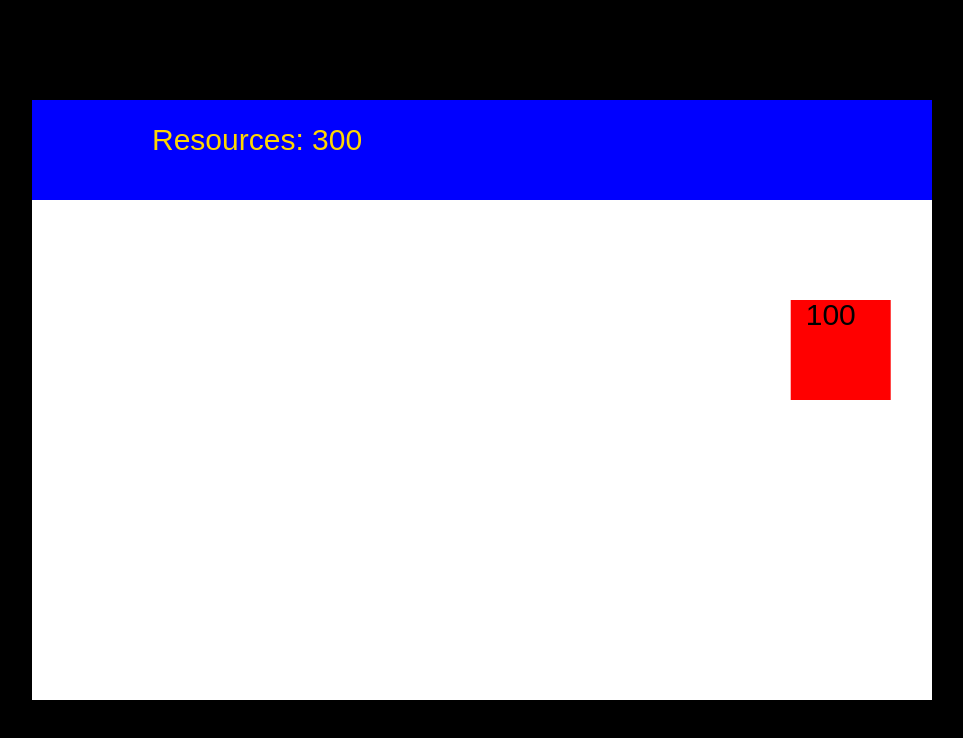
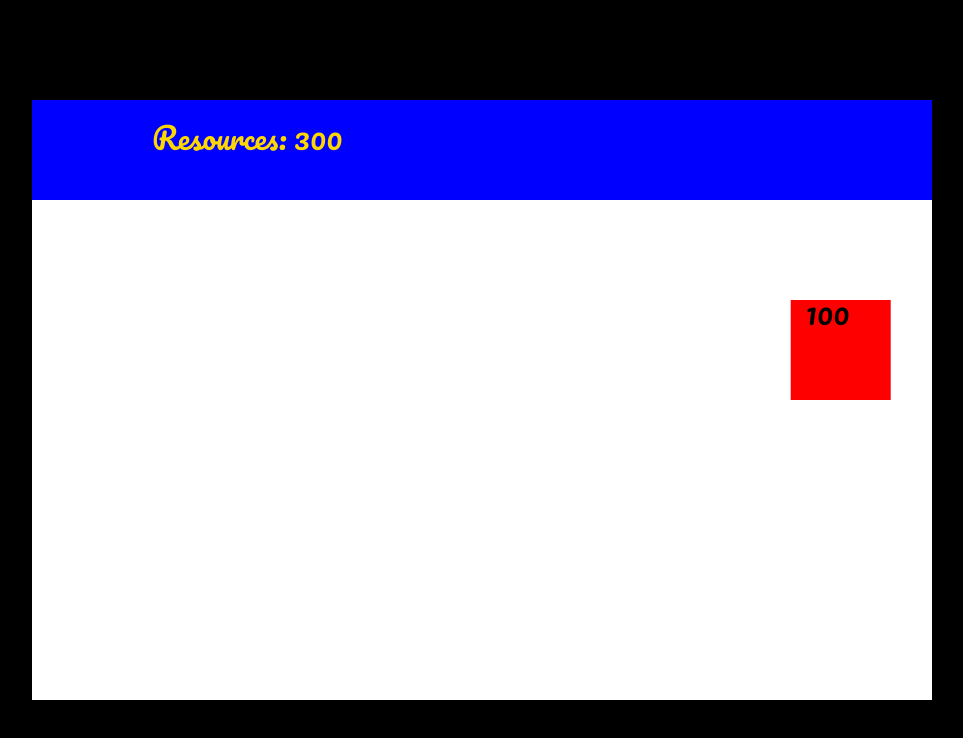
Before and after one commit to halflemonpie/Fish-VS-Sea-Monster, a plain HTML site: page index.html in a window 1280 px wide. Shown: the whole page, without its empty margins (158-1121 px from the left). Drawn offline with Linux system fonts and the light colour scheme.

Commit message:
change font family

```diff
--- a/index.html
+++ b/index.html
@@ -6,6 +6,9 @@
     <meta name="viewport" content="width=device-width, initial-scale=1.0">
     <title>Fish VS Sea Monster</title>
     <link rel="stylesheet" href="./style.css">
+    <link rel="preconnect" href="https://fonts.googleapis.com">
+    <link rel="preconnect" href="https://fonts.gstatic.com" crossorigin>
+    <link href="https://fonts.googleapis.com/css2?family=Pacifico&display=swap" rel="stylesheet">
 </head>
 <body>
     <canvas id="canvas1"></canvas>
--- a/script.js
+++ b/script.js
@@ -108,7 +108,7 @@ class Defender {
     ctx.fillRect(this.x, this.y, this.width, this.height);
     ctx.fillStyle = "gold";
     // display for health
-    ctx.font = "30px Arial";
+    ctx.font = "30px Pacifico";
     // built in method for fill text, display health at position x,y
     ctx.fillText(Math.floor(this.health), this.x + 15, this.y + 25);
   }
@@ -163,7 +163,7 @@ class Enemy {
     ctx.fillStyle = "red";
     ctx.fillRect(this.x, this.y, this.width, this.height);
     ctx.fillStyle = "black";
-    ctx.font = "30px Arial";
+    ctx.font = "30px Pacifico";
     ctx.fillText(Math.floor(this.health), this.x + 15, this.y + 25);
   }
 }
@@ -194,12 +194,12 @@ function handleEnemies() {
 // utilities
 function handleGameStatus() {
   ctx.fillStyle = "gold";
-  ctx.font = "30px Arial";
+  ctx.font = "30px Pacifico";
   ctx.fillText("Resources: " + numberOfResource, 120, 50);
   if (gameOver) {
     console.log("game over");
     ctx.fillStyle = "gold";
-    ctx.font = "60px Arial";
+    ctx.font = "60px Pacifico";
     ctx.fillText("Game Over", 300, 300);
   }
 }
--- a/style.css
+++ b/style.css
@@ -10,4 +10,5 @@ body {
     width: 900px;
     height: 600px;
     background: white;
+    font-family: 'Pacifico', cursive;
 }
```
